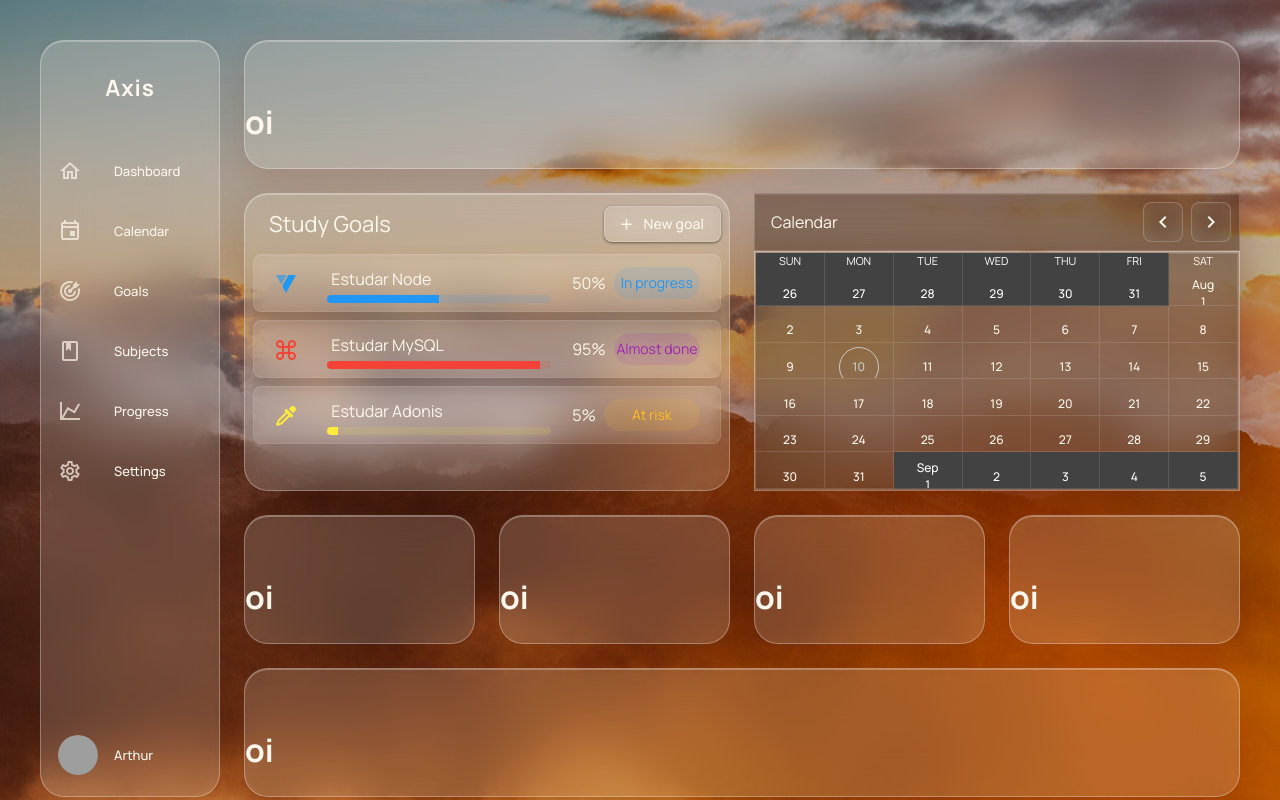
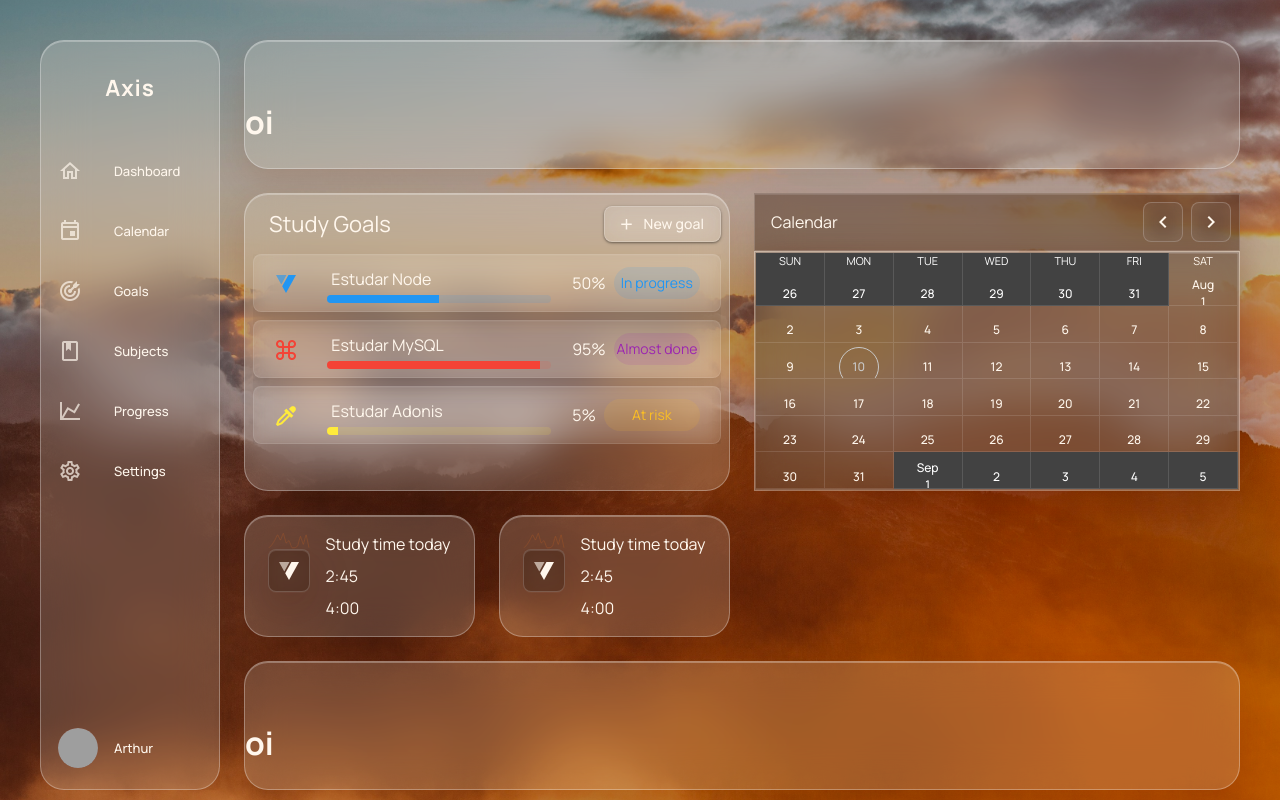
Before and after one commit to ArthurVendramini11mbTI/study-app, a Vue app: page /dashboard in a window 1280 px wide. Built offline with nearby package versions, Linux system fonts and the light colour scheme; grey boxes are pictures that could not be loaded; a small style sheet from the web is missing.

Commit message:
Começando os card de status

```diff
--- a/src/components/dashboard/dashBoradStatus.vue
+++ b/src/components/dashboard/dashBoradStatus.vue
@@ -1,11 +1,53 @@
 <script setup lang="ts">
-    const status = [1, 2, 3, 4]
+    const categories = {
+        time: {
+            icon: {
+                icon: '',
+                color: 'purple'
+            },
+            tittle: 'Study time today',
+            time: '2:45',
+            goal: '4:00'
+        },
+        streak: {
+            icon: '',
+            tittle: 'Study time today',
+            time: '2:45',
+            goal: '4:00'
+        }
+    }
+
+    import { ref } from 'vue'
+
+const values = ref([0, 2, 5, 9, 5, 10, 3, 5, 0, 0, 1, 8, 2, 9, 0])
 </script>
 
 <template>
-    <v-col cols="3" v-for="value in status">
-        <v-card text="" title="" class="light-glass-card rounded-xl">
-            <h1>oi</h1>
+    <v-col cols="3" v-for="value in categories">
+        <v-card class="light-glass-card rounded-xl d-flex pa-4 justify-space-around">
+
+            <div>
+                <v-sparkline
+                    color="primary"
+                    :fill="false"
+                    :line-width="2"
+                    :smooth="8"
+                    :padding="12"
+                    :height="200"
+                    :width="500"
+                    :model-value="values" />
+
+                    <div class="dark-glass-card rounded-lg pa-2" style="height: fit-content;">
+                <v-icon icon="$vuetify"></v-icon>
+            </div>
+            </div>
+
+
+            <div class="d-flex flex-column ga-2">
+                <span>{{ value.tittle }}</span>
+                <span>{{ value.time }}</span>
+                <span>{{ value.goal }}</span>
+            </div>
         </v-card>
     </v-col>
 
```
Also changed, not shown: 1 other file (tests, documents, lock files or other folders).
